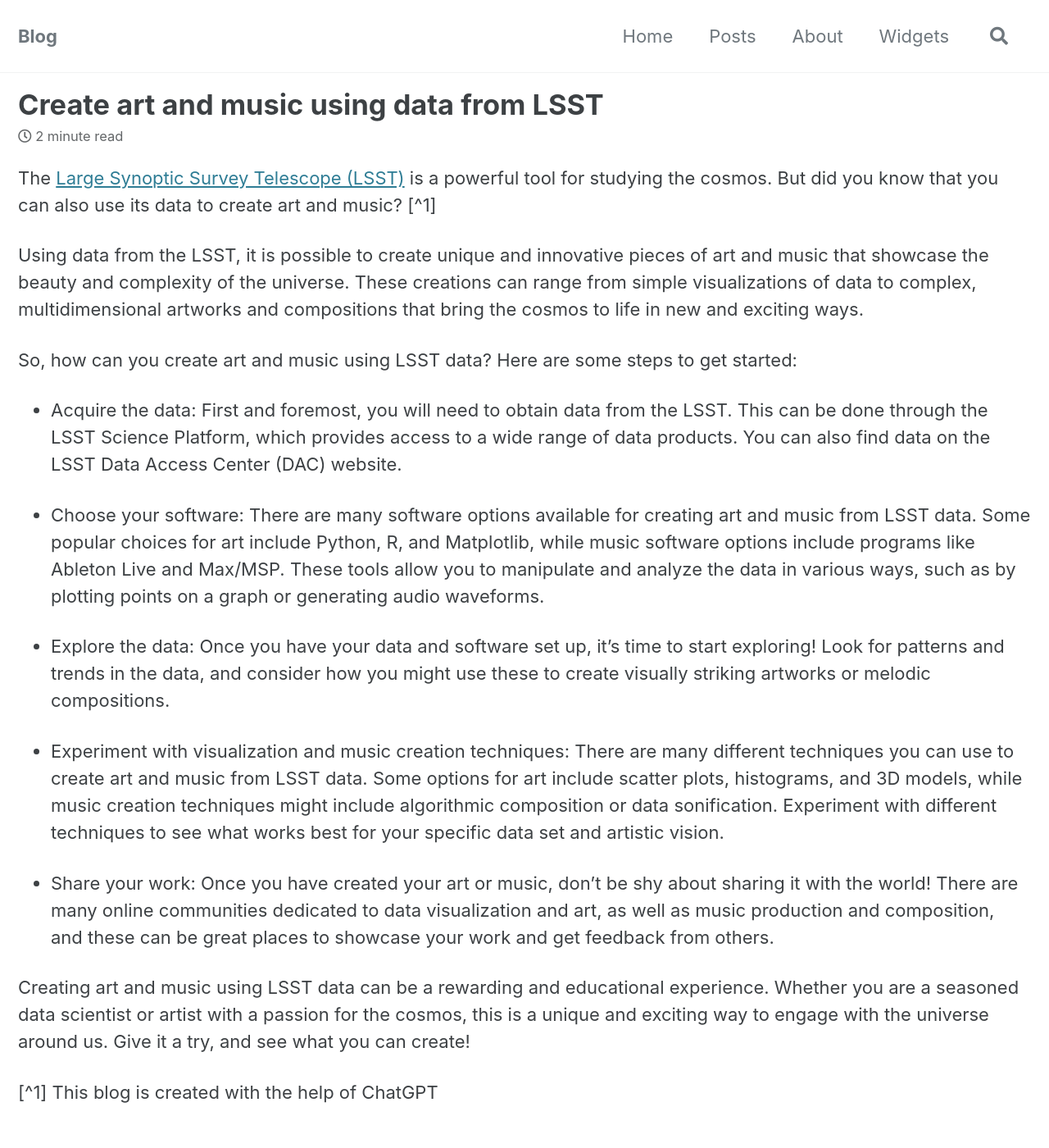
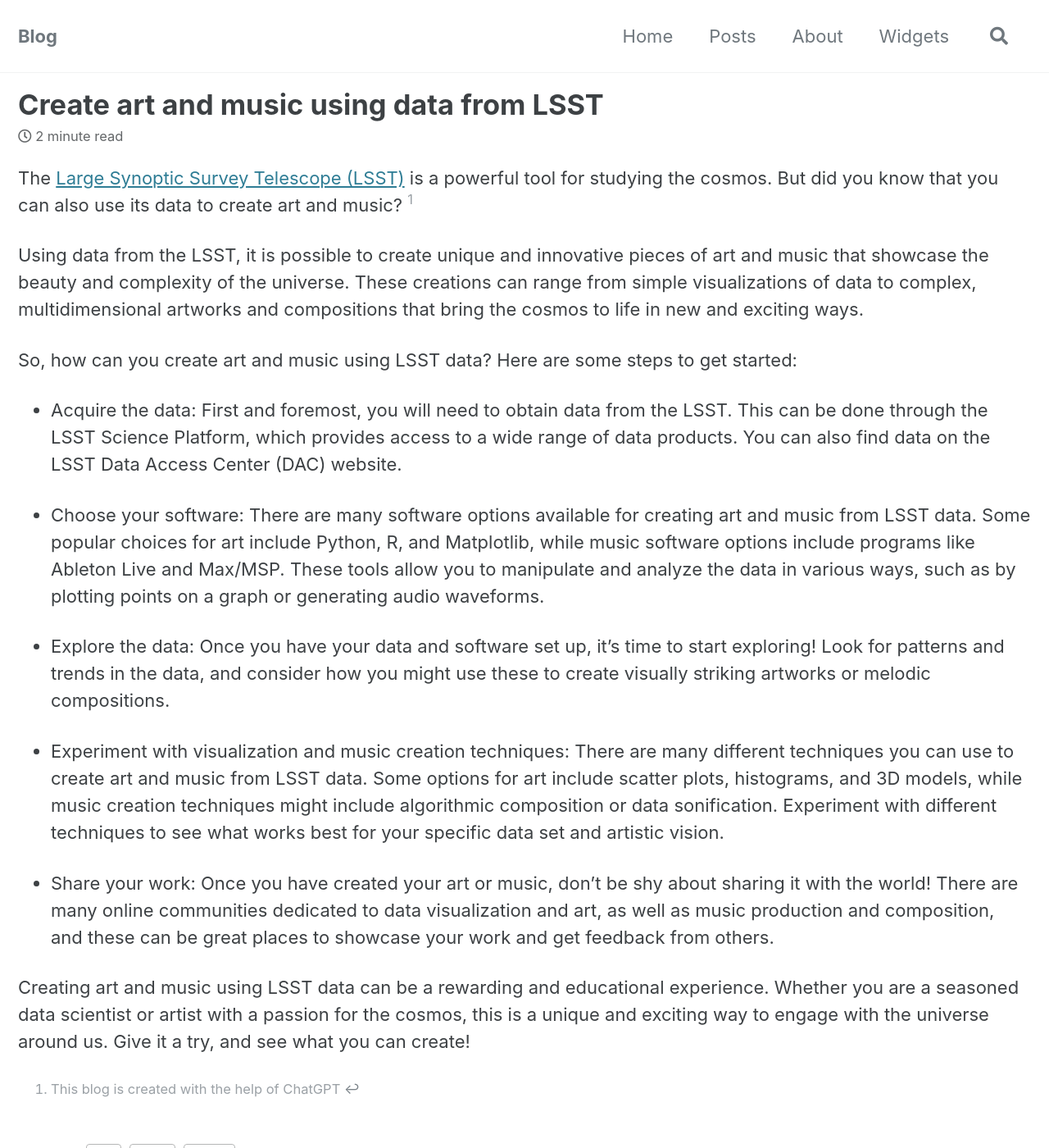
Before and after one commit to xiaolng/xiaolng.github.io, a Jekyll site: the page built from _posts/2022-12-19-LSST_art.md, in a window 1280 px wide and 1400 px high. Shown: the whole window at 82% size. Built offline with Jekyll 4.4.1, drawn with Linux system fonts in a browser that asks for light colours; cached includes are drawn as plain includes.

Commit message:
add file

```diff
--- a/_posts/2022-12-19-LSST_art.md
+++ b/_posts/2022-12-19-LSST_art.md
@@ -24,4 +24,4 @@ So, how can you create art and music using LSST data? Here are some steps to get
 
 Creating art and music using LSST data can be a rewarding and educational experience. Whether you are a seasoned data scientist or artist with a passion for the cosmos, this is a unique and exciting way to engage with the universe around us. Give it a try, and see what you can create!
 
-[^1] This blog is created with the help of ChatGPT
+[^1]: This blog is created with the help of ChatGPT
```
